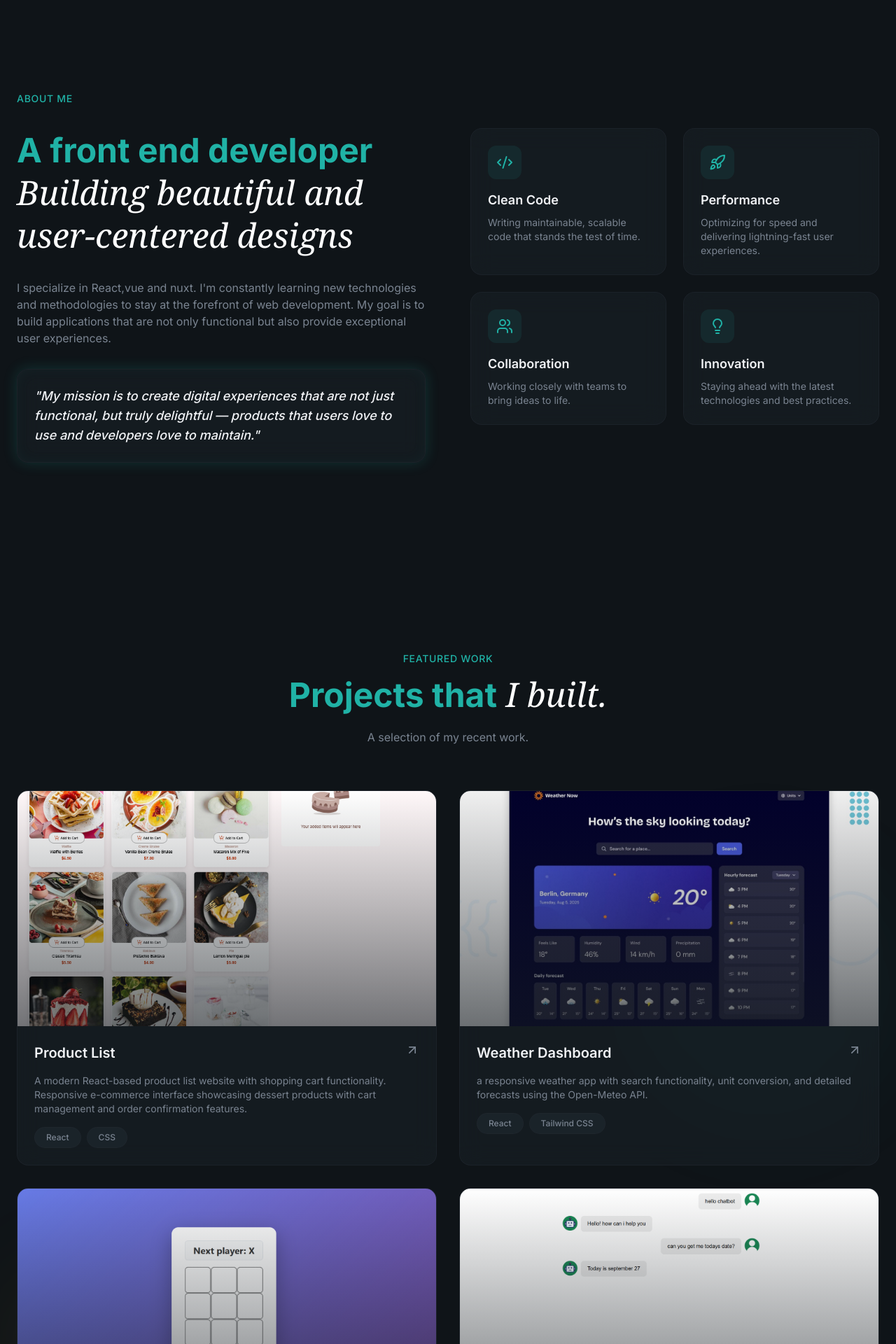
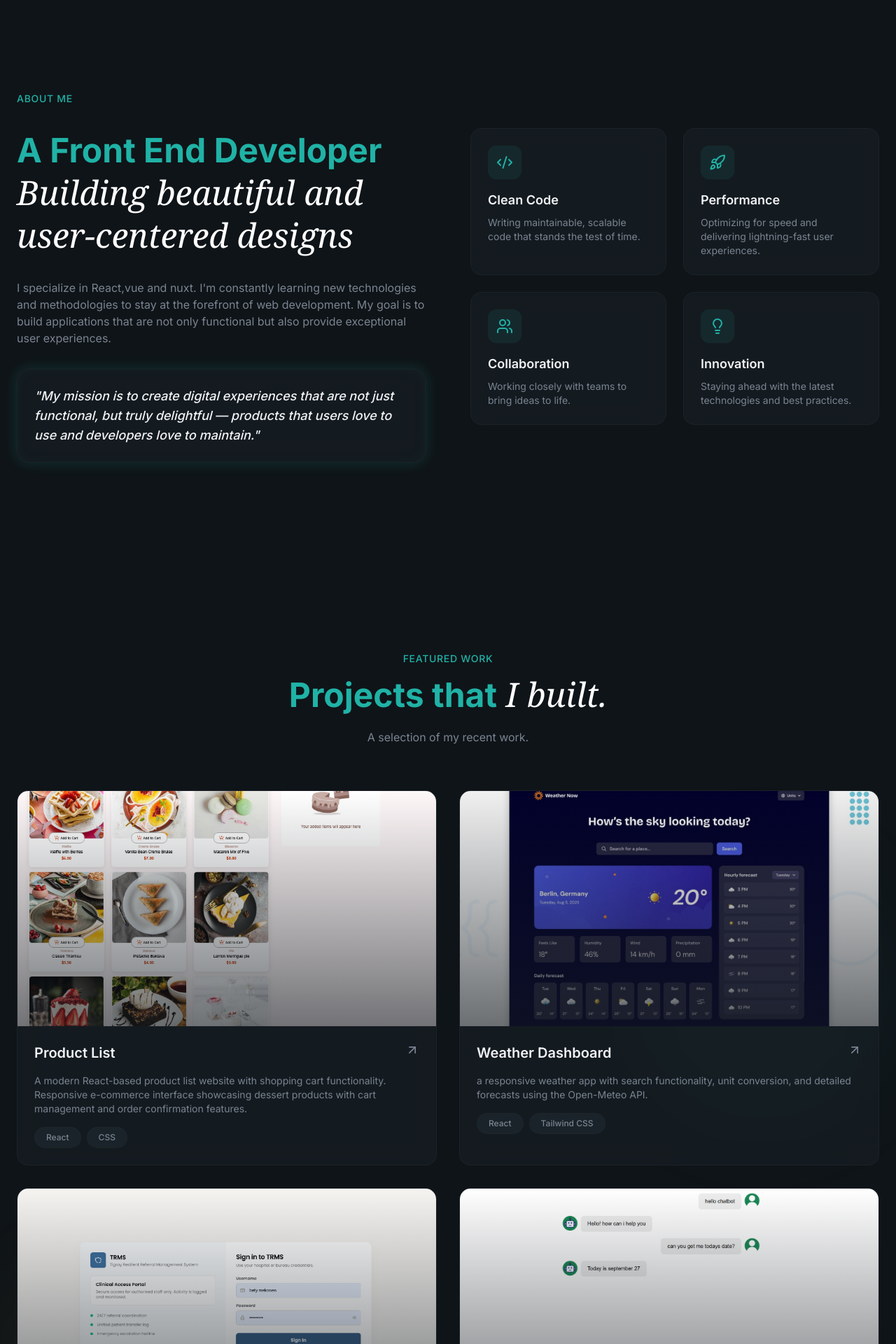
Before and after one commit to beth619/MyPortfolio, a React (Vite) app: page / in a window 1280 px wide. Shown: the part 880-2800 px from the top of the page at 70% size. Built offline with nearby package versions, Linux system fonts and the light colour scheme; a web font is replaced by a local one.

Commit message:
Update portfolio: replace Tic-Tac-Toe with TRMS, update logo to BM, remove Contact Me button

```diff
--- a/src/layout/Navbar.jsx
+++ b/src/layout/Navbar.jsx
@@ -32,7 +32,7 @@ export const Navbar = () => {
           href="#"
           className="text-xl font-bold tracking-tight hover:text-primary"
         >
-          PM<span className="text-primary">.</span>
+          BM<span className="text-primary">.</span>
         </a>
 
         {/* Desktop Nav */}
@@ -50,10 +50,7 @@ export const Navbar = () => {
           </div>
         </div>
 
-        {/* CTA Button */}
-        <div className="hidden md:block">
-          <Button href="#contact" size="sm">Contact Me</Button>
-        </div>
+
 
         {/* Mobile Menu Button */}
         <button
@@ -79,9 +76,7 @@ export const Navbar = () => {
               </a>
             ))}
 
-            <Button href="#contact" onClick={() => setIsMobileMenuOpen(false)}>
-              Contact Me
-            </Button>
+
           </div>
         </div>
       )}
--- a/src/sections/About.jsx
+++ b/src/sections/About.jsx
@@ -40,10 +40,10 @@ export const About = () => {
             </div>
 
             <h2 className="text-4xl md:text-5xl font-bold leading-tight animate-fade-in animation-delay-100 text-secondary-foreground">
-               A front end developer
+              A Front End Developer
               <span className="font-serif italic font-normal text-white">
                 {" "}
-              Building beautiful and user-centered designs
+                Building beautiful and user-centered designs
               </span>
             </h2>
 
@@ -52,9 +52,9 @@ export const About = () => {
 
               <p>
                 I specialize in React,vue and nuxt.
-               I'm constantly learning new technologies and methodologies to stay
-                        at the forefront of web development. My goal is to build applications that are not only
-                        functional but also provide exceptional user experiences.
+                I'm constantly learning new technologies and methodologies to stay
+                at the forefront of web development. My goal is to build applications that are not only
+                functional but also provide exceptional user experiences.
               </p>
 
             </div>
--- a/src/sections/Projects.jsx
+++ b/src/sections/Projects.jsx
@@ -20,13 +20,13 @@ const projects = [
         github: "https://github.com/beth619/Weather-app.git",
     },
     {
-        title: "Tic-Tac-Toe-Game",
+        title: "TRMS",
         description:
-            "A modern Tic-Tac-Toe game built with React and styled with Tailwind CSS. Features a beautiful blue-themed UI with smooth animations, game history tracking, and responsive design.",
-        image: "/projects/Tictactoe.png",
-        tags: ["React", "TailWind CSS"],
-        link: "https://tictactoegame-ashen.vercel.app/",
-        github: "https://github.com/beth619/Tic-Tac-Toe-Game.git",
+            "Tigray Resilient Referral Management System — a clinical referral coordination platform built for the Tigray Regional Health Bureau. Features 24/7 referral coordination, unified patient transfer logs, and emergency escalation hotline integration.",
+        image: "/projects/trms.png",
+        tags: ["React", "Node.js", "PostgreSQL"],
+        link: "http://trrms.vercel.app",
+        github: "#",
     },
     {
         title: "chatbot",
```
Also changed, not shown: public/projects/trms.png (added).
